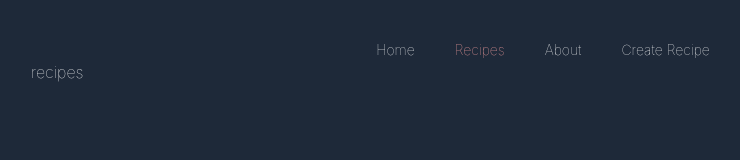
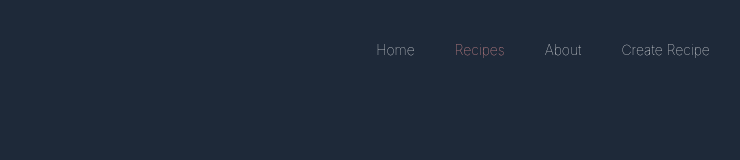
Before and after one commit to AbhishekYadav170/racipe, a React app: page /recipes in a window 1280 px wide. Shown: the top 160 px of the page, without its empty margins (97-837 px from the left). Built offline with nearby package versions, Linux system fonts and the light colour scheme; the HTML template or start-up script is replaced by a standard one.

Commit message:
Refactor Racipes component to utilize recipeContext for dynamic recipe rendering

```diff
--- a/src/pages/Racipes.jsx
+++ b/src/pages/Racipes.jsx
@@ -1,11 +1,18 @@
 import React from 'react'
+import { useContext } from 'react'
+import  {recipeContext} from '../context/RacipeContext'
+const Racipes = () => {
 
-const Racipes = () => {
-  return (
-    <div>
-      recipes
+  const {data} = useContext(recipeContext);
+
+  const renderRacipes = data.map((racipe) => (
+    <div key={racipe.id}>
+      <h3>{racipe.name}</h3>
+      <p>{racipe.description}</p>
     </div>
-  )
-}
+  ));
+
+  return <div>{renderRacipes}</div>
+};
 
 export default Racipes
```
